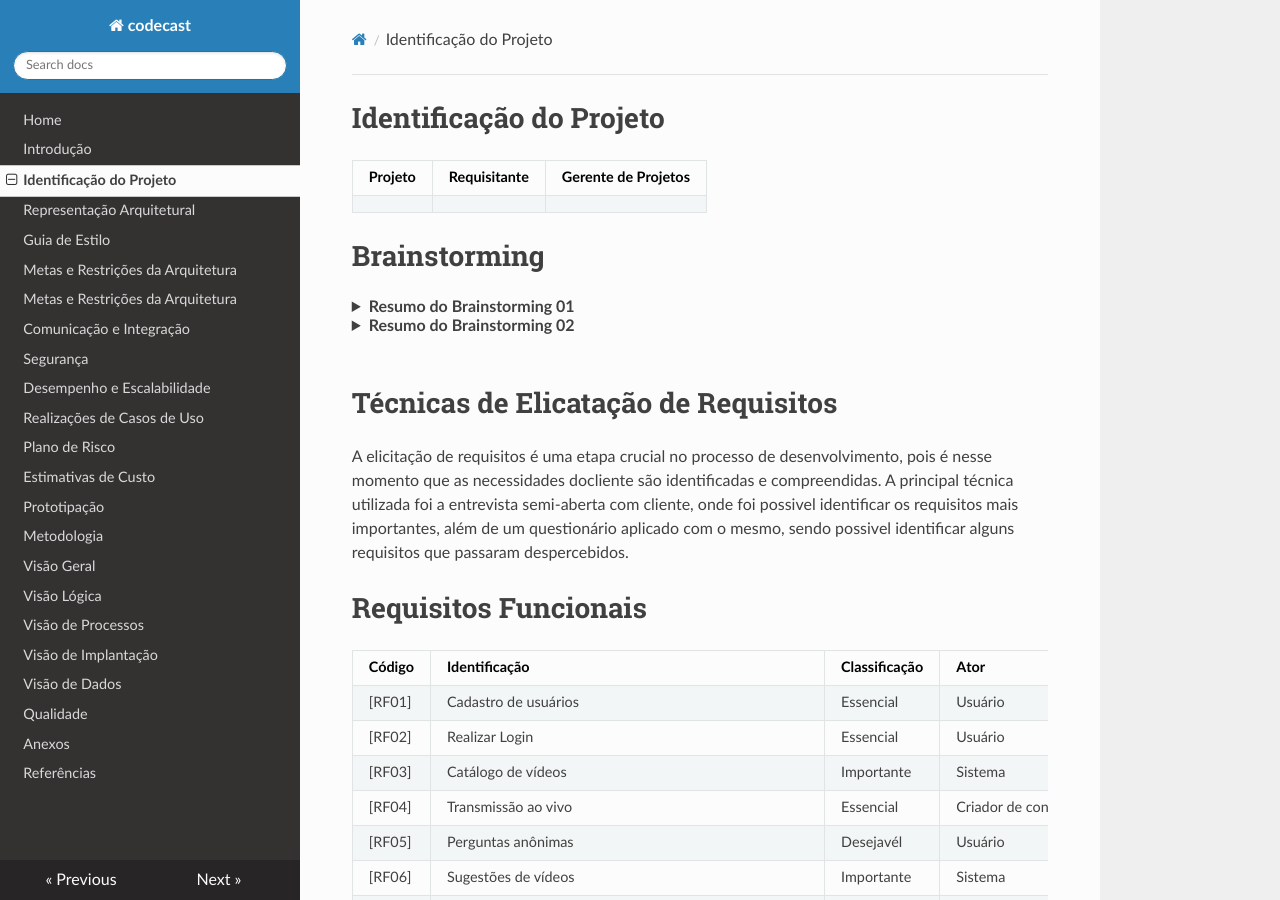
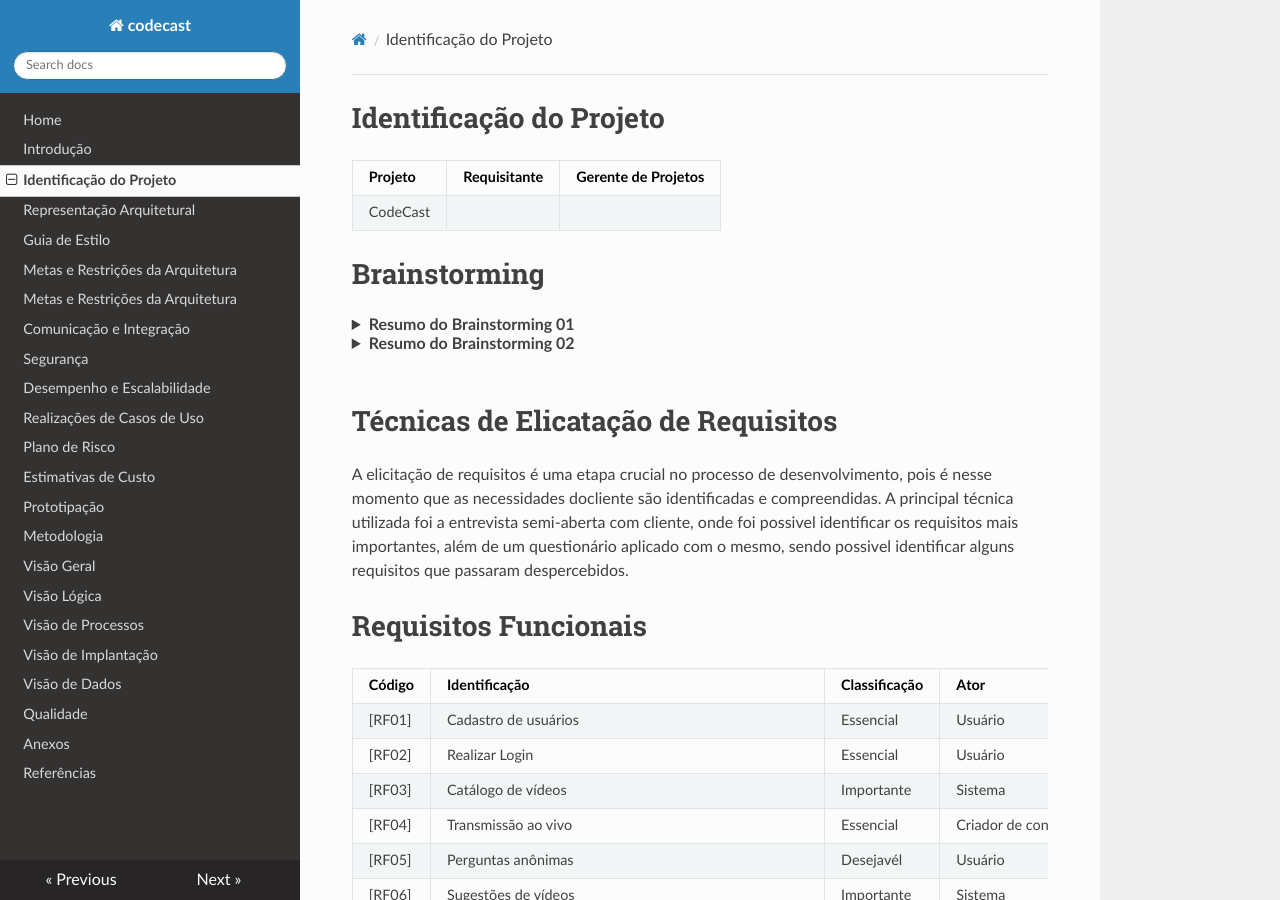
Before and after one commit to Vitor-Silva27/codecast, an MkDocs documentation site: the page built from docs/identificacao.md, in a window 1280 px wide and 900 px high. Built offline with MkDocs 1.6.1, drawn with Linux system fonts in a browser that asks for light colours; nearby versions of some CDN libraries.

Commit message:
fazendo correções e add imagens

```diff
--- a/docs/identificacao.md
+++ b/docs/identificacao.md
@@ -2,7 +2,7 @@
 
 |Projeto | Requisitante | Gerente de Projetos|
 | -------| ------------ | -------------------|
-|        |              |                    |
+| CodeCast |              |                    |
 
 # Brainstorming
 <details>
@@ -102,8 +102,8 @@
         <li>Desenolvimento do protótipo</li>
     </ol>
     <h2>Imagens:</h2>
-    <img src="../img/fotoReuniao01.jpg" style="height: 500px">
-    <img src="../img/fotoReuniao02.jpg" style="height: 500px">
+    <img src="../img/fotoReuniao01.jpg" style="height: 400px">
+    <img src="../img/fotoReuniao02.jpg" style="height: 400px">
 </details>
 
 <br>
```
